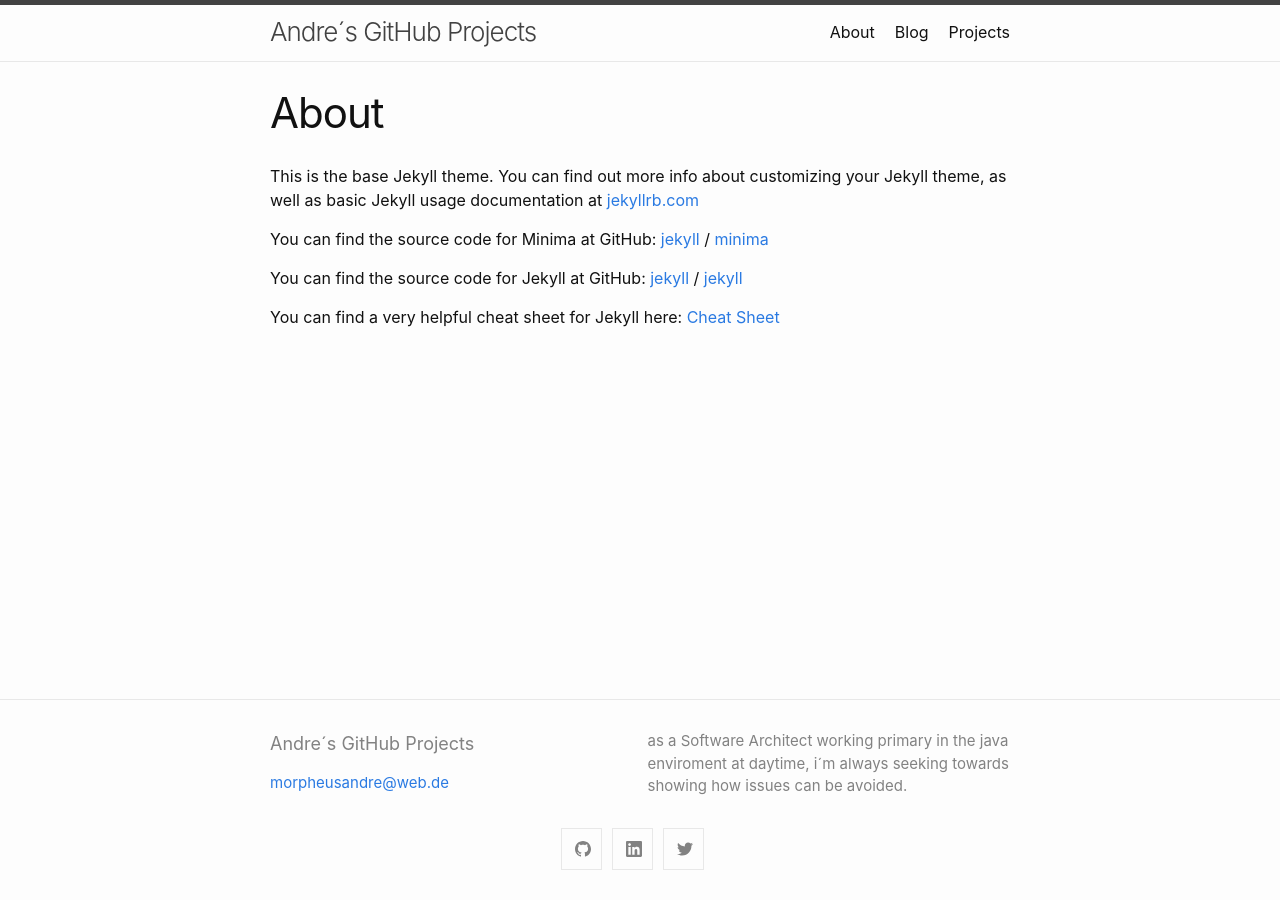
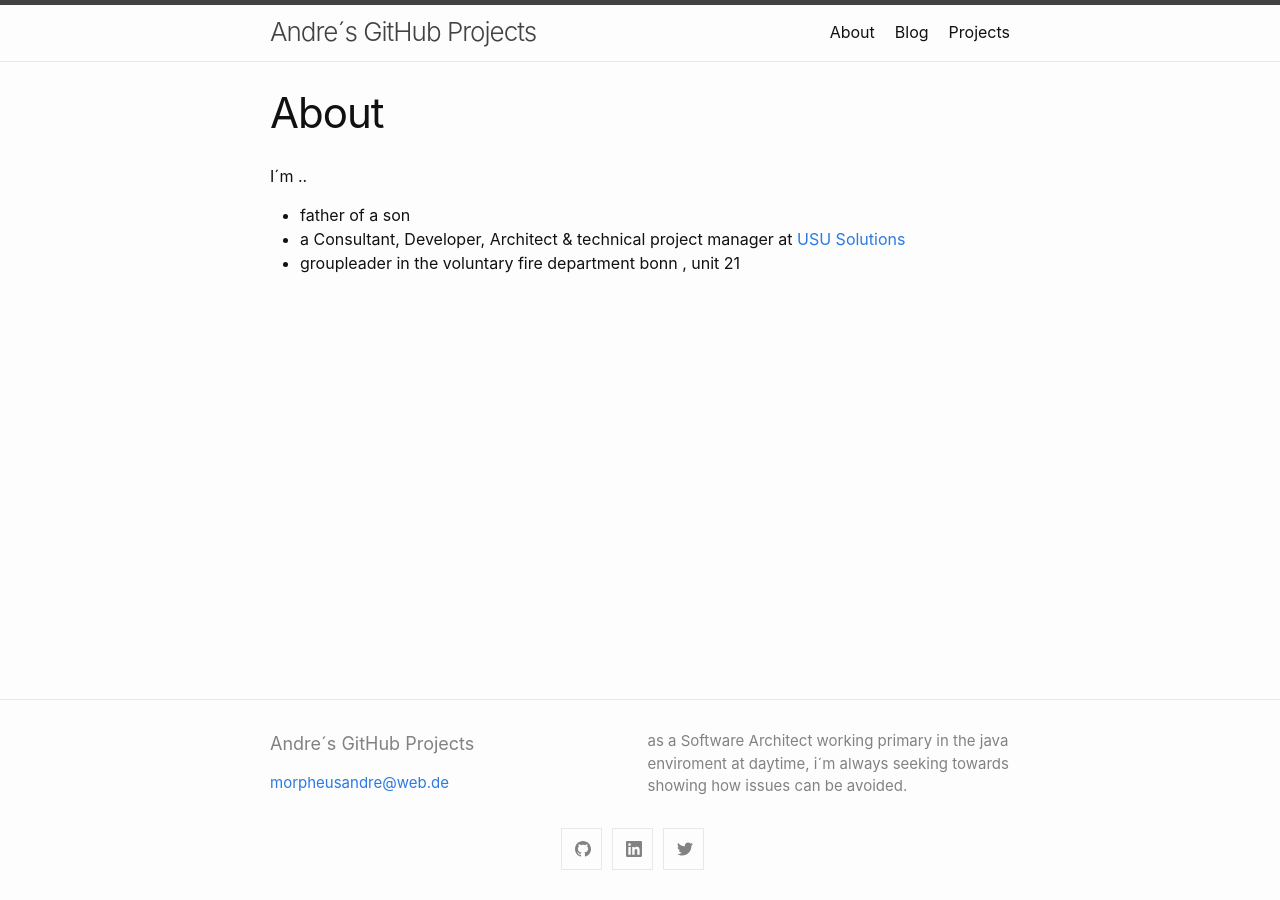
Before and after one commit to andrebiegel/andrebiegel.github.io, a Jekyll site: the page built from about.md, in a window 1280 px wide. Built offline with Jekyll 4.4.1, drawn with Linux system fonts in a browser that asks for light colours.

```diff
--- a/about.md
+++ b/about.md
@@ -4,18 +4,7 @@ title: About
 permalink: /about/
 ---
 
-This is the base Jekyll theme. You can find out more info about customizing your Jekyll theme, as well as basic Jekyll usage documentation at [jekyllrb.com](https://jekyllrb.com/)
-
-You can find the source code for Minima at GitHub:
-[jekyll][jekyll-organization] /
-[minima](https://github.com/jekyll/minima)
-
-You can find the source code for Jekyll at GitHub:
-[jekyll][jekyll-organization] /
-[jekyll](https://github.com/jekyll/jekyll)
-
-
-You can find a very helpful cheat sheet for Jekyll here:
-[Cheat Sheet](https://learn.cloudcannon.com/jekyll-cheat-sheet/)
-
-[jekyll-organization]: https://github.com/jekyll
+I´m  ..
+* father of a son
+* a Consultant, Developer, Architect & technical project manager at [USU Solutions](https://www.usu.com)
+* groupleader in the voluntary fire department bonn , unit 21
```
Also changed, not shown: _posts/2021-08-28-keycloak-extensions.md (added, +156 -0 lines).
